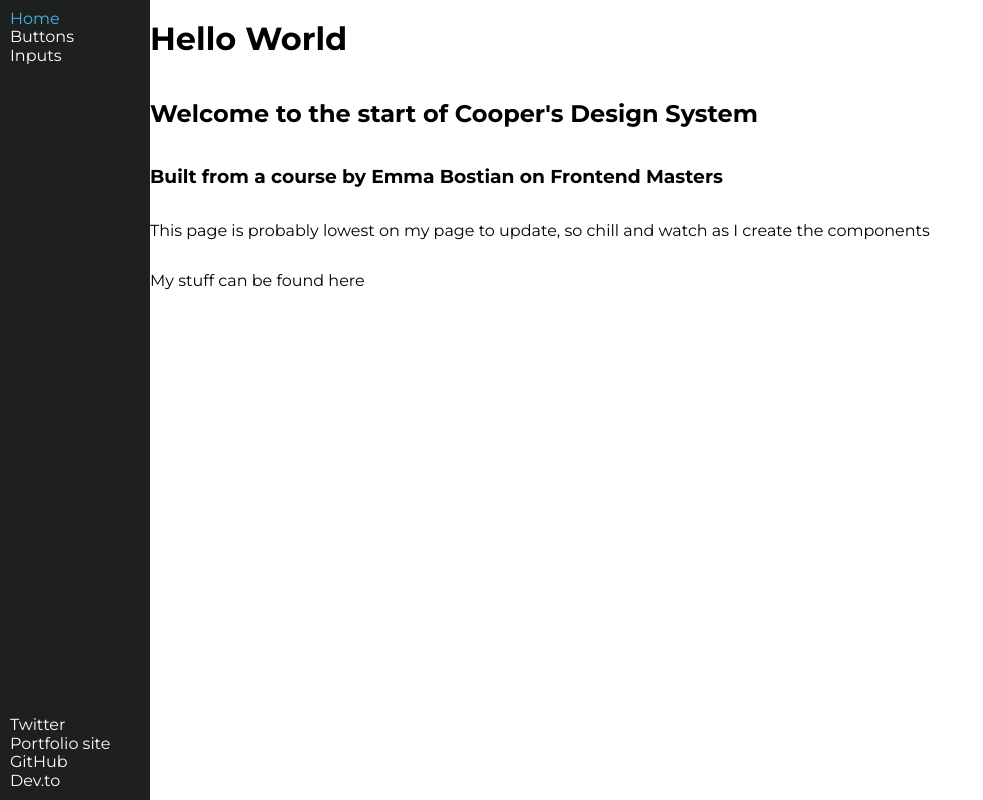
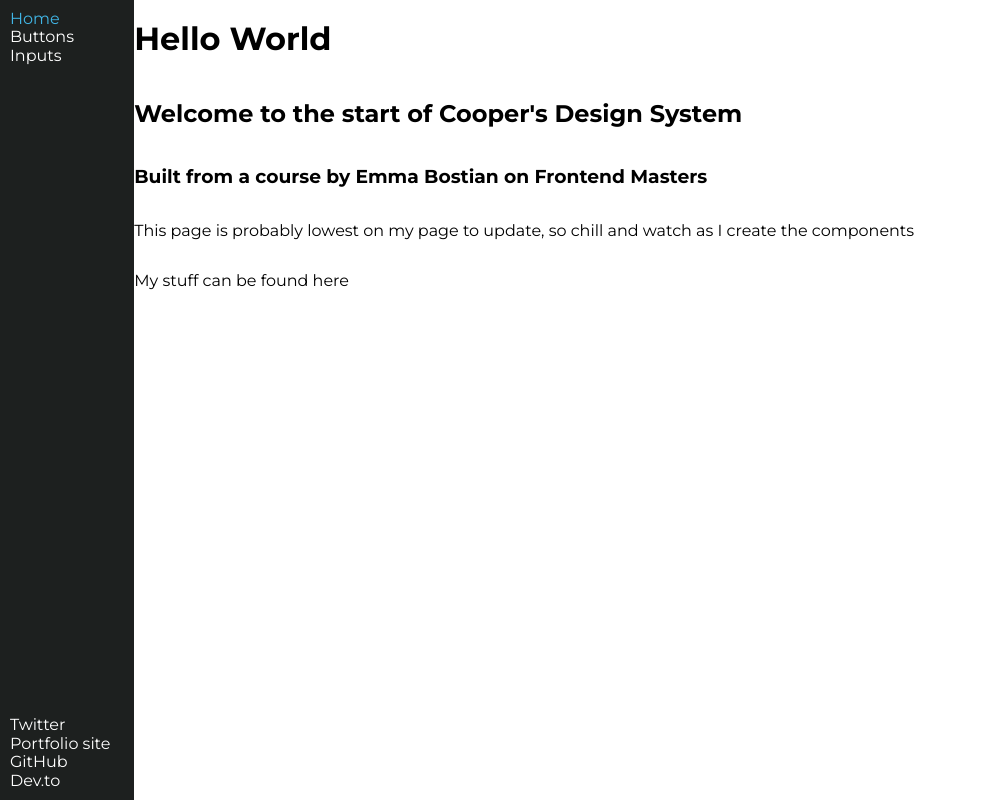
Before and after one commit to CoopsCodes/design-system, a React (Create React App) app: page / in a window 1280 px wide. Shown: the whole page, without its empty margins (0-983 px from the left). Built offline with nearby package versions, Linux system fonts and the light colour scheme; what styled-components-modifiers would draw is missing.

Commit message:
refactors

```diff
--- a/src/components/NavBar.js
+++ b/src/components/NavBar.js
@@ -41,6 +41,7 @@ const StyledNavLink = styled(NavLink)`
 const UL = styled.ul`
   margin: 0;
   padding: 0;
+  width: 100%;
   display: flex;
   flex-direction: column;
   justify-content: space-between;
--- a/src/screens/ButtonsScreen.js
+++ b/src/screens/ButtonsScreen.js
@@ -1,11 +1,5 @@
-import React from "react";
 import { PrimaryButton, SecondaryButton } from "../components";
-import styled from "styled-components";
-
-const Section = styled.section`
-  display: flex;
-  flex-direction: column;
-`;
+import { Section } from "../utils";
 
 export function ButtonsScreen() {
   return (
--- a/src/screens/Dashboard.js
+++ b/src/screens/Dashboard.js
@@ -1,9 +1,4 @@
-import styled from "styled-components";
-
-const Section = styled.section`
-  display: flex;
-  flex-direction: column;
-`;
+import { Section } from "../utils";
 
 export function Dashboard() {
   return (
--- a/src/screens/InputsScreen.js
+++ b/src/screens/InputsScreen.js
@@ -1,11 +1,5 @@
-import React from "react";
 import { Input } from "../components";
-import styled from "styled-components";
-
-const Section = styled.section`
-  display: flex;
-  flex-direction: column;
-`;
+import { Section } from "../utils";
 
 export function InputsScreen() {
   return (
--- /dev/null
+++ b/src/utils/Styles.js
@@ -0,0 +1,7 @@
+import styled from "styled-components";
+
+export const Section = styled.section`
+  display: flex;
+  flex-direction: column;
+  width: 100%;
+`;
--- a/src/utils/index.js
+++ b/src/utils/index.js
@@ -2,3 +2,4 @@ export * from "./Colours";
 export * from "./Themes";
 export * from "./Typography";
 export * from "./Global";
+export * from "./Styles";
```
